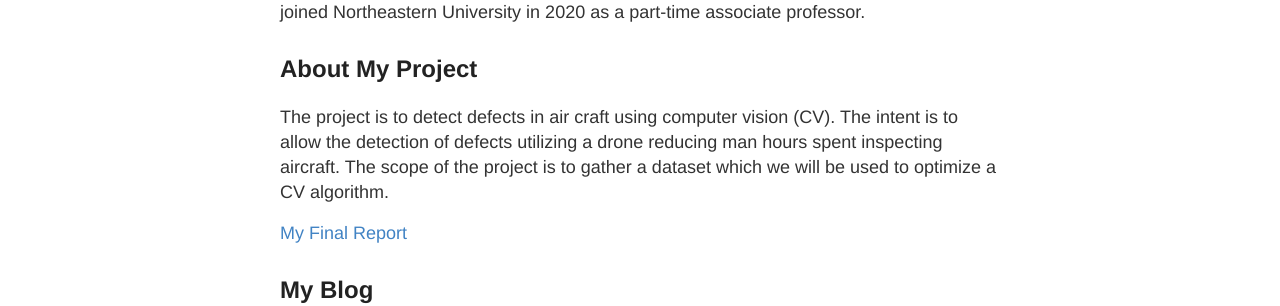
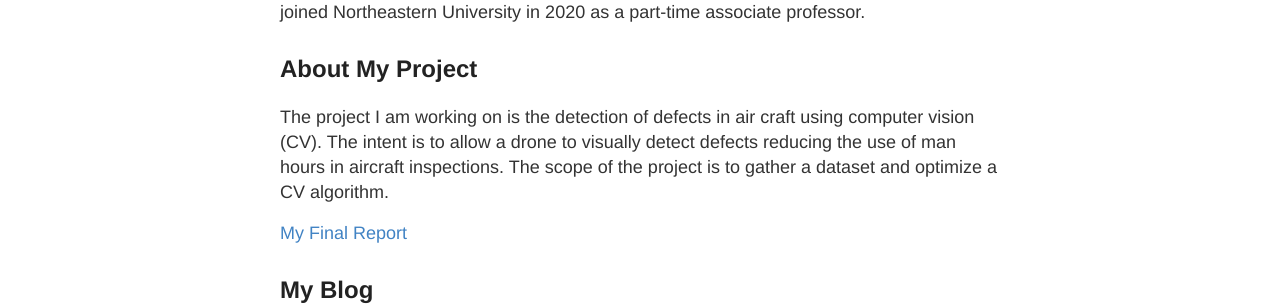
Before and after one commit to zhindley/zhindley.github.io, a Jekyll site: the page built from index.md, in a window 1280 px wide. Shown: the part 915-1221 px from the top of the page. Built offline with Jekyll 4.4.1, drawn with Linux system fonts in a browser that asks for light colours.

Commit message:
Update index.md

```diff
--- a/index.md
+++ b/index.md
@@ -19,8 +19,7 @@ Aibin began his doctoral studies at the Department of Systems and Computer Netwo
 
 ## About My Project
 
-The project is to detect defects in air craft using computer vision (CV). The intent is to allow the detection of defects utilizing a drone reducing man hours spent
-inspecting aircraft. The scope of the project is to gather a dataset which we will be used to optimize a CV algorithm.
+The project I am working on is the detection of defects in air craft using computer vision (CV). The intent is to allow a drone to visually detect defects reducing the use of man hours in aircraft inspections. The scope of the project is to gather a dataset and optimize a CV algorithm.
 
 [My Final Report](files/finalreport.pdf)
 
```
